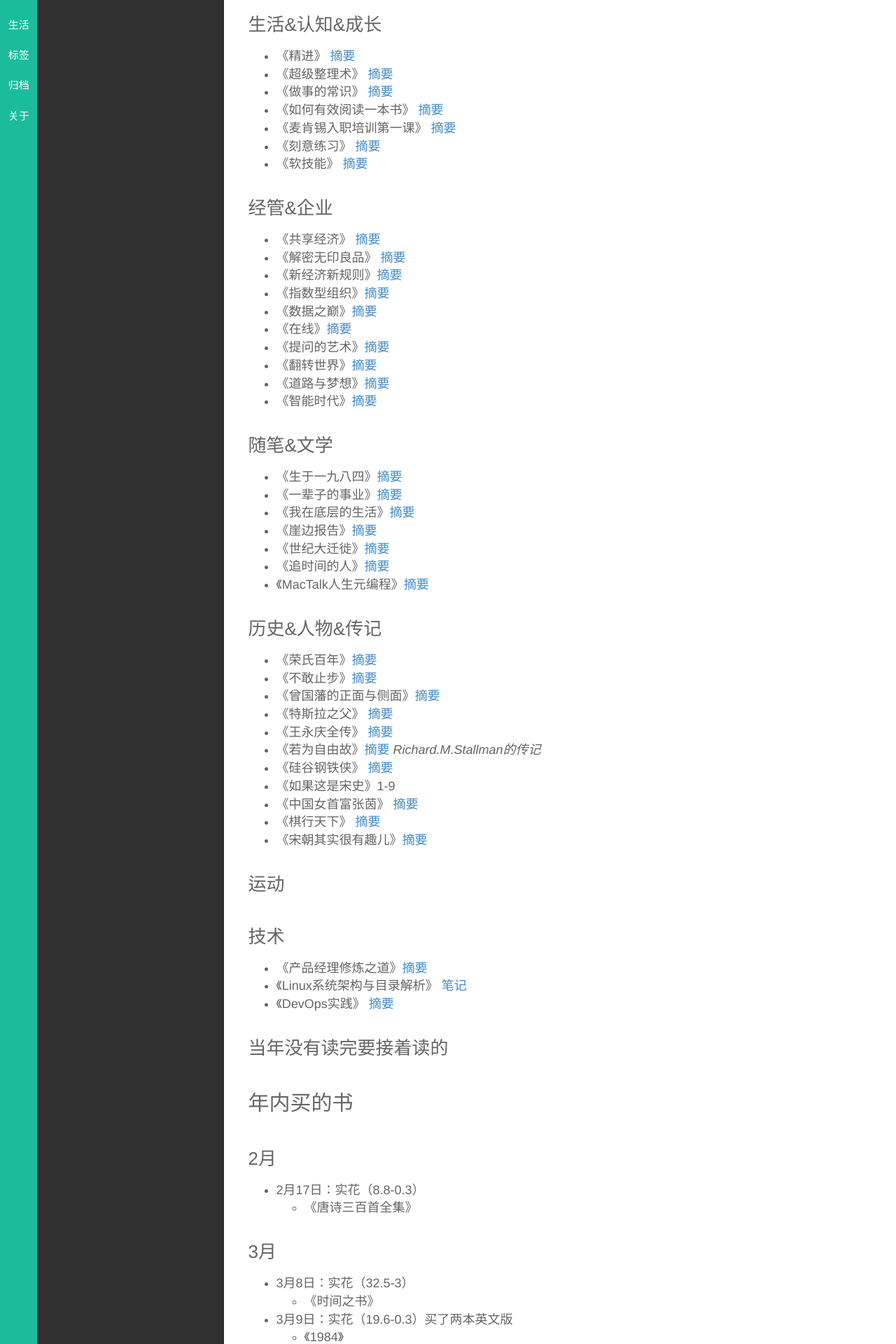
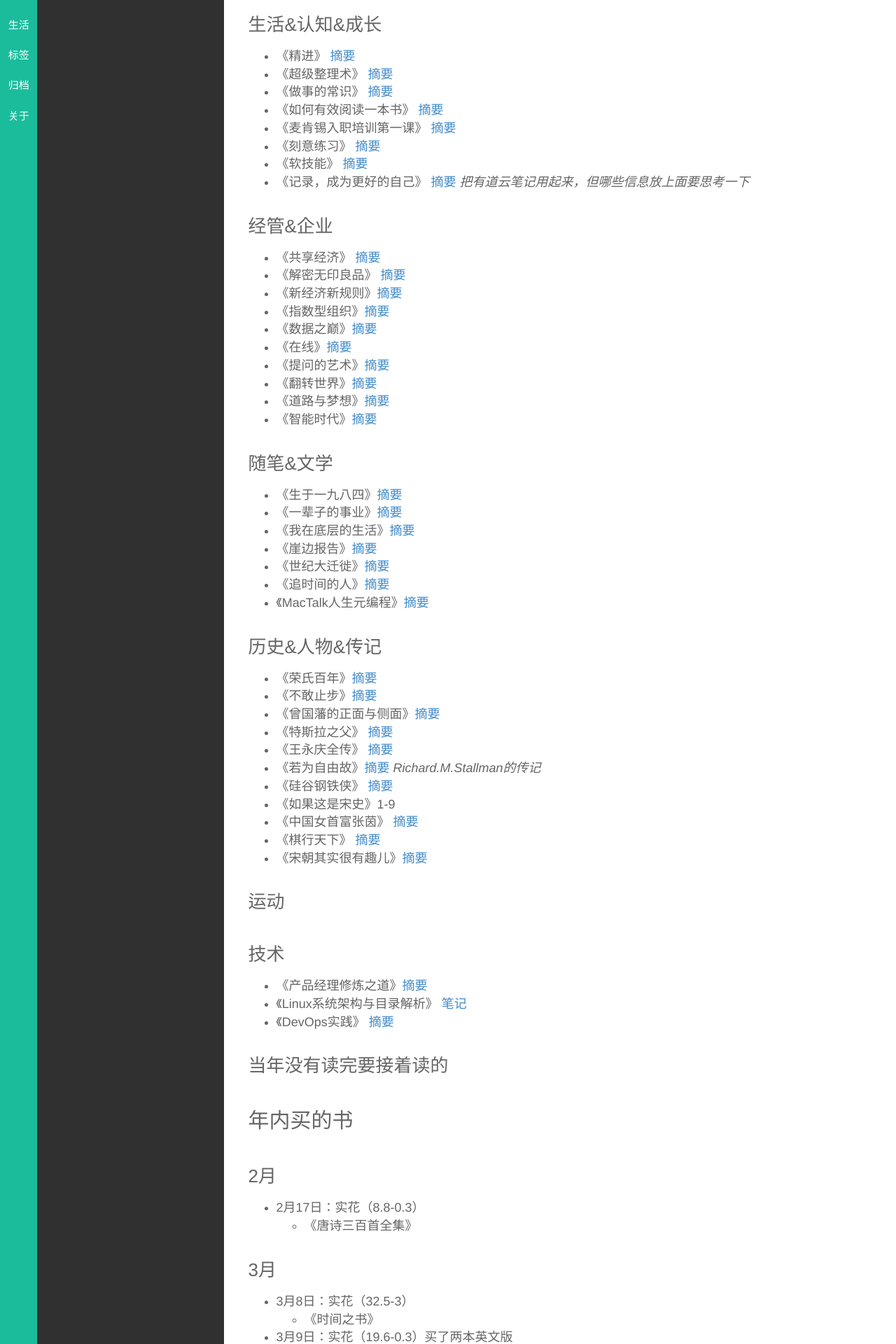
Before and after one commit to wolflion/blog, a Jekyll site: the page built from _posts/读书/2017-04-13-book-list-2017.md, in a window 1280 px wide. Shown: the part 305-2225 px from the top of the page at 70% size. Built offline with Jekyll 4.4.1, drawn with Linux system fonts in a browser that asks for light colours.

Commit message:
20170727UpdatedLabA308
20170727UpdatedLabA308

```diff
--- a/_posts/读书/2017-04-13-book-list-2017.md
+++ b/_posts/读书/2017-04-13-book-list-2017.md
@@ -18,6 +18,7 @@ description:
 + 《麦肯锡入职培训第一课》 [摘要](http://www.jianshu.com/p/07b09e53a28d)
 + 《刻意练习》 [摘要](http://www.jianshu.com/p/cf2311dcf4c7)
 + 《软技能》 [摘要](http://www.jianshu.com/p/7e1469d82537)
++ 《记录，成为更好的自己》 [摘要](http://www.jianshu.com/p/edecc3719ee4) *把有道云笔记用起来，但哪些信息放上面要思考一下*
 
 ###  经管&企业
 + 《共享经济》 [摘要](http://www.jianshu.com/p/a42b72f1beb7)
```
